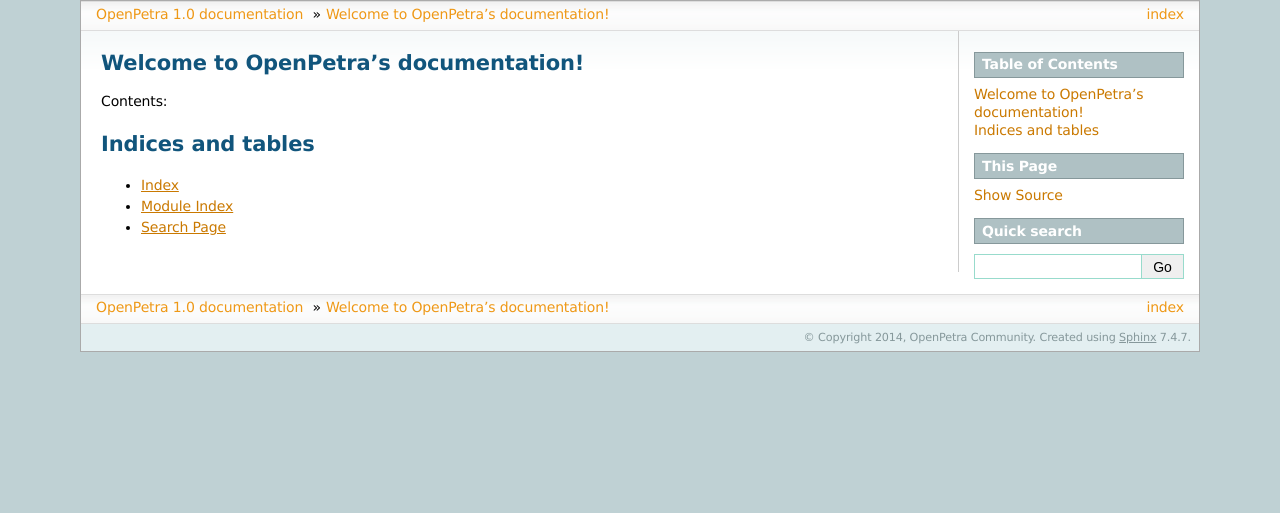
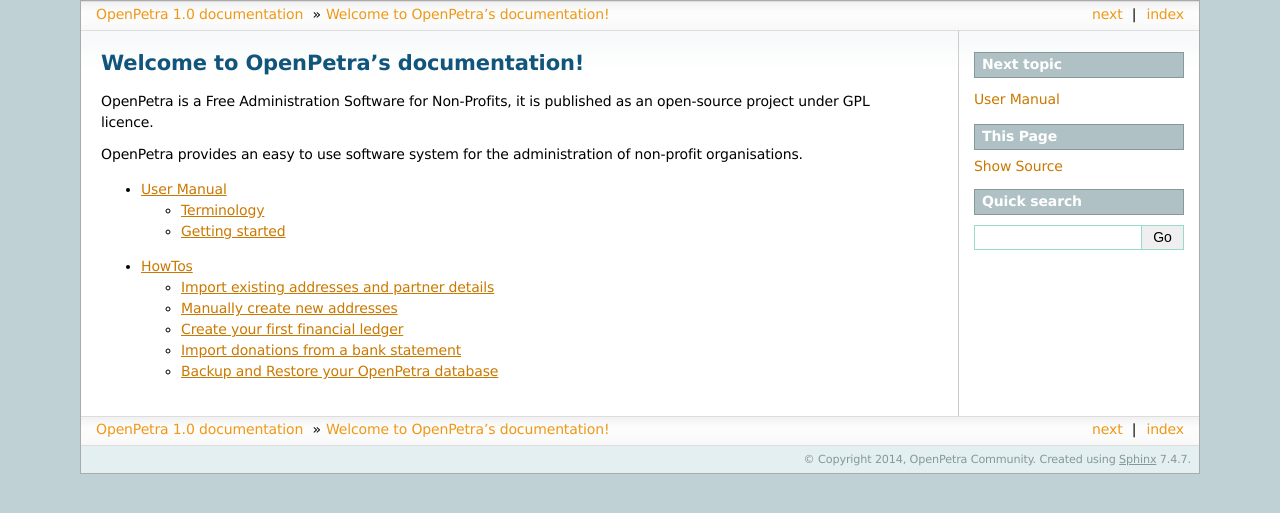
Before and after one commit to openpetra/openpetra-docs, a Sphinx documentation site: the page built from source/index.rst, in a window 1280 px wide. Shown: the top 513 px of the page. Built offline with Sphinx 7.4.7, drawn with Linux system fonts in a browser that asks for light colours.

Commit message:
add some initial documentation

```diff
--- /dev/null
+++ b/source/howtos/index.rst
@@ -0,0 +1,28 @@
+.. _howtos:
+
+===========
+HowTos
+===========
+
+.. NOTE::
+
+    This is still work in progress...
+
+Import existing addresses and partner details
+---------------------------------------------
+
+
+Manually create new addresses
+-----------------------------
+
+
+Create your first financial ledger
+----------------------------------
+
+
+Import donations from a bank statement
+--------------------------------------
+
+
+Backup and Restore your OpenPetra database
+------------------------------------------
--- a/source/index.rst
+++ b/source/index.rst
@@ -1,21 +1,17 @@
-.. OpenPetra documentation master file, created by
-   sphinx-quickstart on Wed Dec 17 10:16:19 2014.
-   You can adapt this file completely to your liking, but it should at least
-   contain the root `toctree` directive.
-
 Welcome to OpenPetra's documentation!
 ===================================================
 
-Contents:
+OpenPetra is a Free Administration Software for Non-Profits, it is published as an open-source project under GPL licence.
+
+OpenPetra provides an easy to use software system for the administration of non-profit organisations.
+
 
 .. toctree::
    :maxdepth: 2
 
+   user-manual/index
 
+.. toctree::
+   :maxdepth: 2
 
-Indices and tables
-==================
-
-* :ref:`genindex`
-* :ref:`modindex`
-* :ref:`search`
+   howtos/index
--- /dev/null
+++ b/source/user-manual/index.rst
@@ -0,0 +1,24 @@
+===========
+User Manual
+===========
+
+.. NOTE::
+
+    This is still work in progress...
+
+Terminology
+-----------
+
+**Partner**
+   A partner in OpenPetra is a contact. It can be a donor, or a repient of a donation. Or it can be a worker or volunteer. It also can be a field or a project. There are certain partner classes for this. When creating a new partner, you can select which type of partner you want to create.
+
+**Family**
+   A family is a special partner, that can be either an individual person or a family. Usually your donors are of partner type "FAMILY", because you don't need their date of birth and other personal details. If you want to manage such personal details, you need to create a "PERSON" partner, that belongs to a "FAMILY" partner.
+
+**Gift**
+   Should be called donation instead. There are annual gift receipts printed once a year, but you can specify on the donor's partner record if a receipt should be printed for each donation.
+
+Getting started
+---------------
+
+Have a look at the :ref:`HowTos <howtos>`
```
